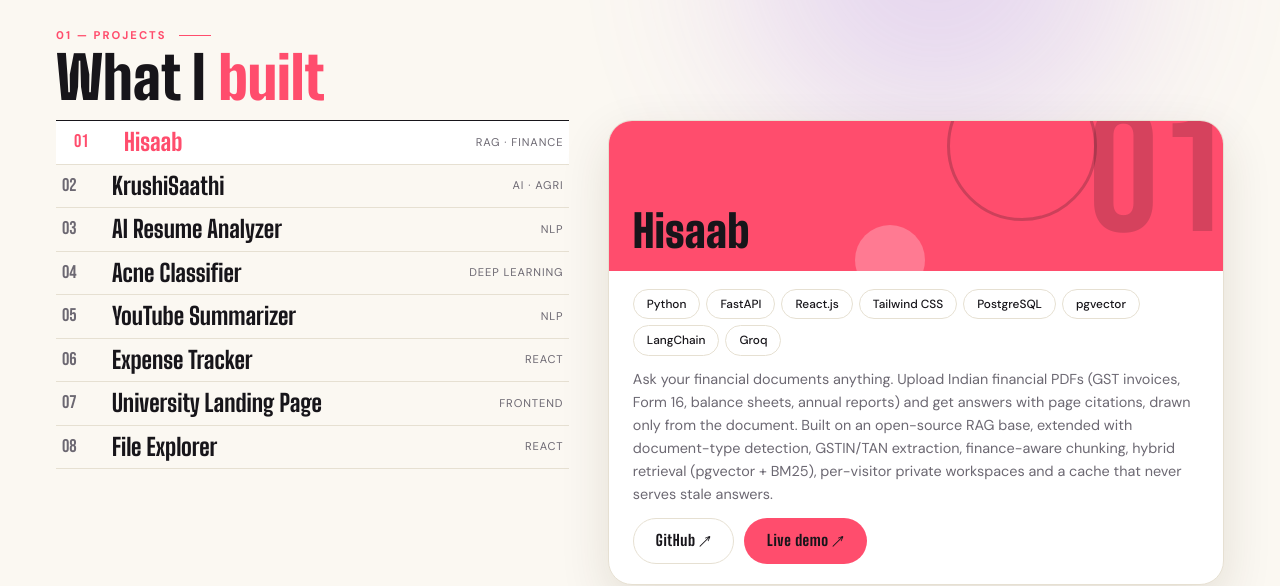
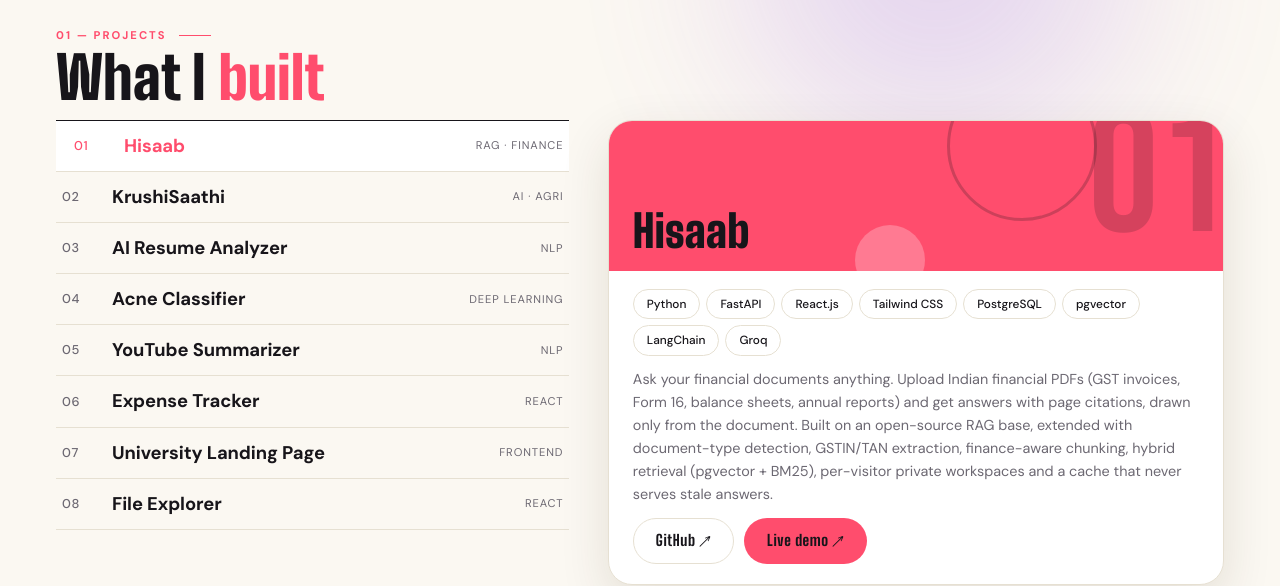
Before and after one commit to loopcraft3/Portfolio, a plain HTML site: page index.html in a window 1280 px wide. Shown: the part 820-1406 px from the top of the page. Drawn offline with Linux system fonts and the light colour scheme.

Commit message:
ui changes

```diff
--- a/index.html
+++ b/index.html
@@ -129,9 +129,9 @@ button{font:inherit;color:inherit;background:none;border:0;cursor:pointer}
 .pj{display:grid;grid-template-columns:minmax(0,5fr) minmax(0,6fr);gap:clamp(20px,3vw,44px);align-items:stretch}
 .plist{list-style:none;border-top:1.5px solid var(--text)}
 .plist li{border-bottom:1px solid var(--line)}
-.plist button{width:100%;display:grid;grid-template-columns:38px 1fr auto;gap:12px;align-items:center;text-align:left;padding:7px 6px;transition:padding .25s,background .25s,color .25s}
-.plist .no{font-family:var(--fbn);font-size:1.15rem;color:var(--muted)}
-.plist .nm{font-family:var(--fd);font-weight:800;font-size:1.5rem;line-height:1;transition:color .2s}
+.plist button{width:100%;display:grid;grid-template-columns:38px 1fr auto;gap:12px;align-items:center;text-align:left;padding:14px 6px;transition:padding .25s,background .25s,color .25s}
+.plist .no{font-family:var(--fb);font-weight:500;font-size:.8rem;color:var(--muted);letter-spacing:.06em}
+.plist .nm{font-family:var(--fb);font-weight:700;font-size:1.15rem;line-height:1.2;letter-spacing:-.005em;transition:color .2s}
 .plist .kind{font-size:.7rem;letter-spacing:.08em;text-transform:uppercase;color:var(--muted)}
 .plist button:hover,.plist button[aria-selected="true"]{padding-left:18px;background:var(--panel)}
 .plist button[aria-selected="true"] .nm{color:var(--c)}
```
